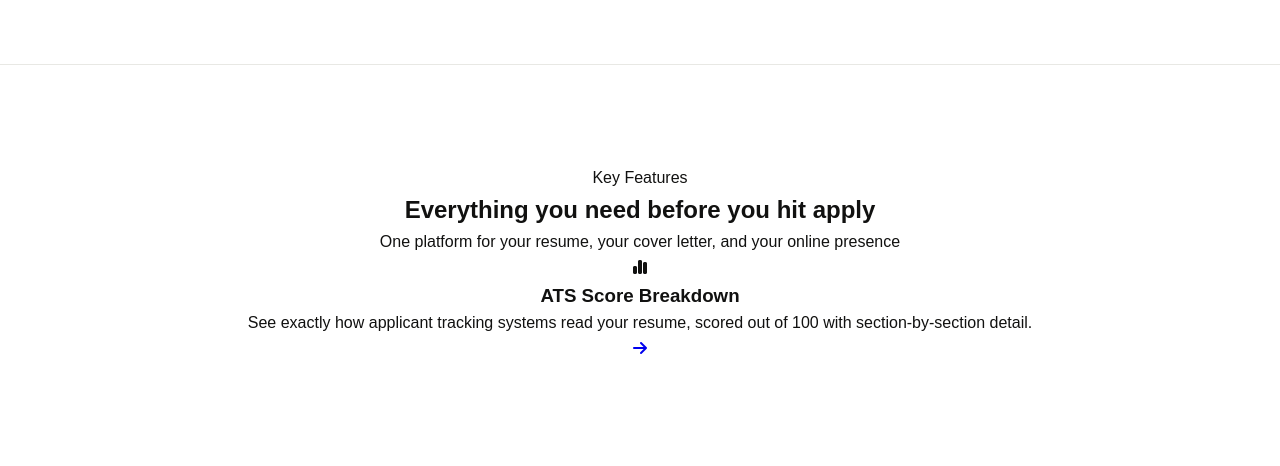
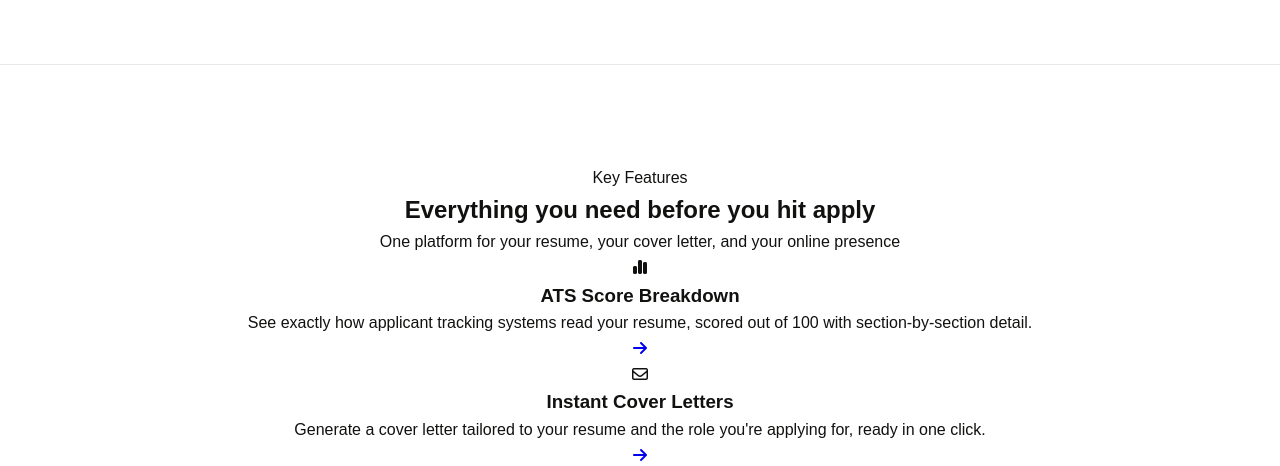
Before and after one commit to Mahatva1303/HireLens, a website: page public/index.html in a window 1280 px wide. Shown: the part 2232-2698 px from the top of the page. Drawn offline with Linux system fonts and the light colour scheme.

Commit message:
Update home page

```diff
--- a/public/index.html
+++ b/public/index.html
@@ -168,7 +168,7 @@ href="https://cdnjs.cloudflare.com/ajax/libs/font-awesome/6.5.2/css/all.min.css"
 </a>
         </div>
 
-        <!-- <div class="feature-box">
+        <div class="feature-box">
             <i class="fa-regular fa-envelope"></i>
 
             <h3>Instant Cover Letters</h3>
@@ -203,7 +203,7 @@ href="https://cdnjs.cloudflare.com/ajax/libs/font-awesome/6.5.2/css/all.min.css"
 
     </div>
 
-</section> -->
+</section>
 
 
 
```
